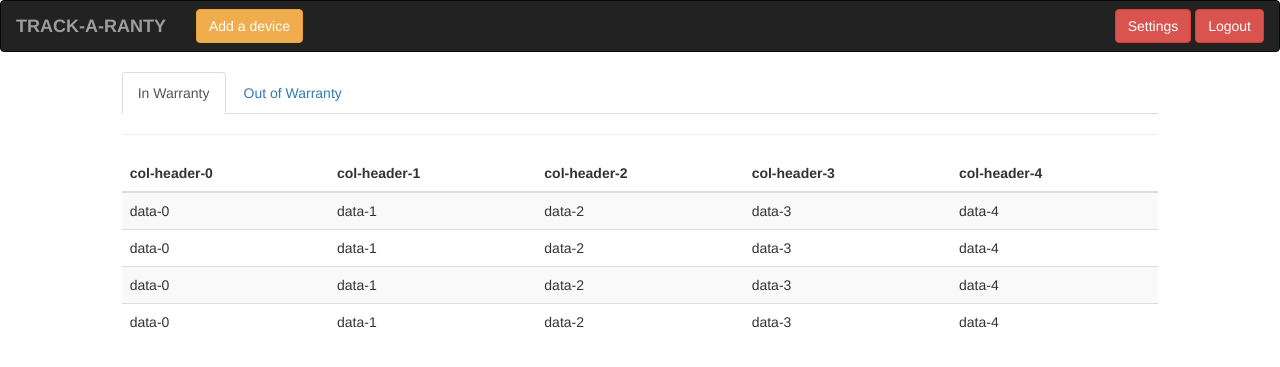
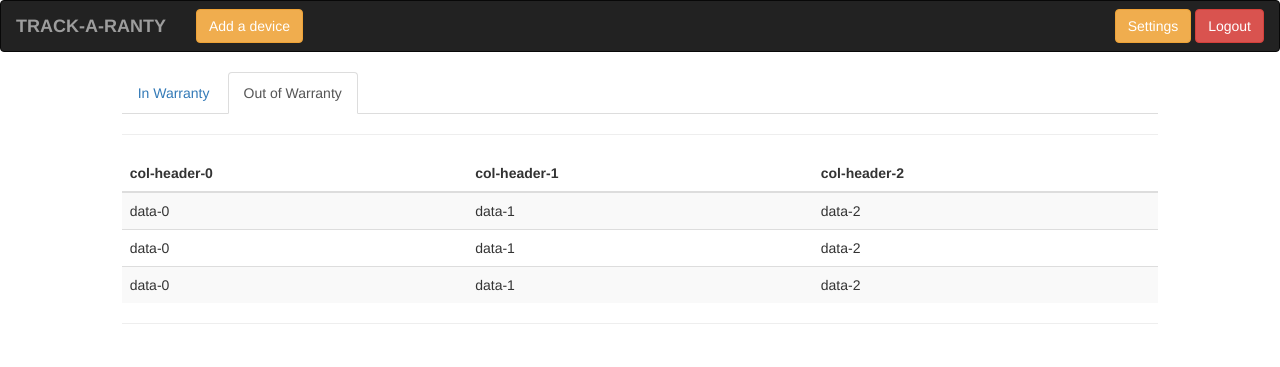
Before and after one commit to Marypop/Warranty-Tracker, a Flask app: a page that uses templates/user_screen.html in a window 1280 px wide, after a click on "Out of Warranty". Shown: the top 367 px of the page. Run offline with Flask 2, Linux system fonts and the light colour scheme; some libraries are stand-ins or nearby versions.

Commit message:
Tabs working in user_screen.html, also modified .gitignore

```diff
--- a/templates/index.html
+++ b/templates/index.html
@@ -75,10 +75,10 @@
                             <!-- Nav tabs -->
                             <ul class="nav nav-tabs" role="tablist">
                                 <li role="presentation" class="active">
-                                    <a href='#login'aria-controls="home" role="tab" data-toggle="tab">Login</a>
+                                    <a href='#login' aria-controls="login" role="tab" data-toggle="tab">Login</a>
                                 </li>
                                 <li role="presentation">
-                                    <a href='#register'aria-controls="tab" role="tab" data-toggle="tab">Register</a>
+                                    <a href='#register' aria-controls="register" role="tab" data-toggle="tab">Register</a>
                                 </li>
                             </ul>
 
--- a/templates/user_screen.html
+++ b/templates/user_screen.html
@@ -4,7 +4,7 @@
         <meta charset="utf-8">
         <meta http-equiv="X-UA-Compatible" content="IE=edge">
         <title></title>
-        <link rel="stylesheet" href="">
+        <link rel="stylesheet" href="https://maxcdn.bootstrapcdn.com/bootswatch/3.3.5/paper/bootstrap.min.css">
     </head>
     <body>
         <nav class="navbar navbar-inverse navbar-default">
@@ -30,7 +30,7 @@
                 <!-- Buttons for Settings and Logging out a User -->
                 <div class='nav navbar-nav navbar-right'>
                     <form class='navbar-form'>
-                        <button type="button" class="btn btn-danger">Settings</button>
+                        <button type="button" class="btn btn-warning">Settings</button>
                         <button type="button" class="btn btn-danger">Logout</button>
                     </form>
                 </div>
@@ -41,12 +41,12 @@
         <!-- We have to add tables in each of tabbed panes for displaying the devices -->
         <div class='col-sm-offset-1 col-sm-10'>
             <ul class='nav nav-tabs' role='tablist'>
-                <li role='presentation' class='active'><a href='#inwarr' aria-controls='inwarranty' role='tab' data-toggle='tab'>In Warranty</a></li>
-                <li role='presentation'><a href='#outofwarr' aria-controls='outofwarranty' role='tab' data-toggle='tab'>Out of Warranty</a></li>
+                <li role='presentation' class='active'><a href='#inwarr' aria-controls='inwarr' role='tab' data-toggle='tab'>In Warranty</a></li>
+                <li role='presentation'><a href='#outofwarr' aria-controls='outofwarr' role='tab' data-toggle='tab'>Out of Warranty</a></li>
             </ul>
             <hr>
             <div class='tab-content'>
-                <div role='tabpanel' class='tab-pane active' id='inwarr'>
+                <div role='tabpanel' class='tab-pane fade in active' id='inwarr'>
                     <table class='table table-striped'>
                         <thead>
                             <tr>
@@ -89,7 +89,7 @@
                         </tbody>
                     </table>
                 </div>
-                <div role='tabpanel' class='tab-pane' id='outofwarr'>
+                <div role='tabpanel' class='tab-pane fade' id='outofwarr'>
                     <table class='table table-striped'>
                         <thead>
                             <tr>
@@ -114,16 +114,14 @@
                                 <td>data-1</td>
                                 <td>data-2</td>
                             </tr>
-                            <tr>
-                                <td>data-0</td>
-                                <td>data-1</td>
-                                <td>data-2</td>
-                            </tr>
                         </tbody>
                     </table>
                 </div>
             </div>
-        </body>
-        <!-- Latest compiled and minified CSS -->
-        <link rel="stylesheet" href="https://maxcdn.bootstrapcdn.com/bootswatch/3.3.5/paper/bootstrap.min.css">
-    </html>
+            <hr>
+        </div>
+    </body>
+    <!-- Latest compiled and minified CSS -->
+    <script src="{{ url_for('static', filename='js/jquery.js') }}"></script>
+    <script src="{{ url_for('static', filename='js/bootstrap.min.js') }}"></script>
+</html>
```
Also changed, not shown: 1 other file.
